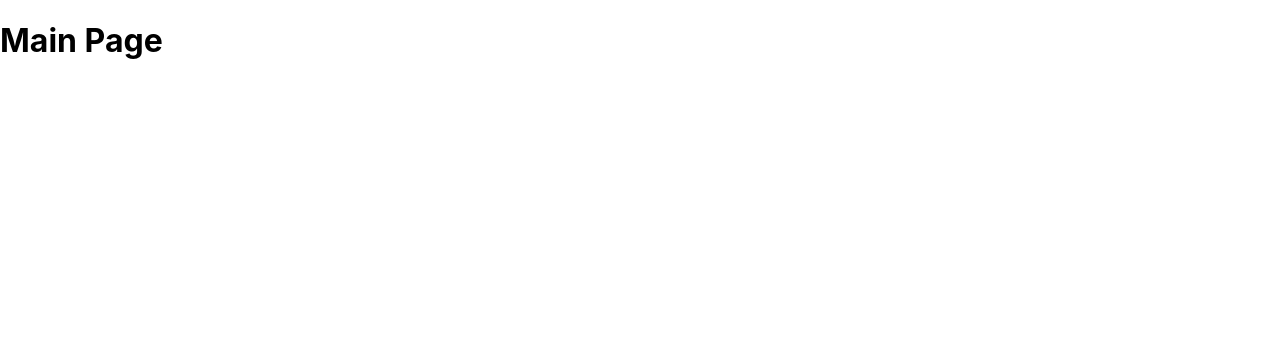
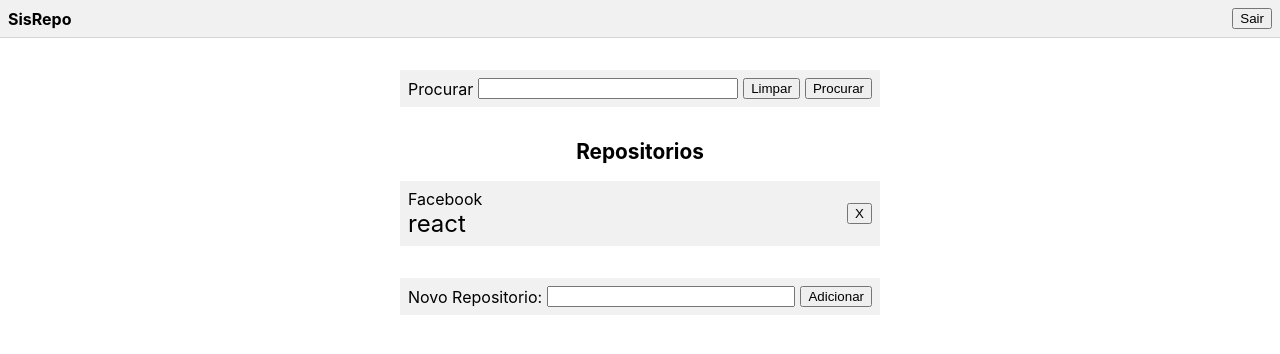
Before and after one commit to RogerioJunior/Study-Project-RepositoryManagementGit, a React (Create React App) app in the folder frontend/: page / in a window 1280 px wide. Shown: the top 354 px of the page. Built offline with nearby package versions, Linux system fonts and the light colour scheme; the HTML template or start-up script is replaced by a standard one.

Commit message:
code main page

```diff
--- a/frontend/src/pages/MainPage/index.jsx
+++ b/frontend/src/pages/MainPage/index.jsx
@@ -1,7 +1,63 @@
 import React from "react";
 
-const MainPage = () => (
-    <h1>Main Page</h1>
-)
+import "./styles.css";
+
+const MainPage = () => {
+  const handleLogout = () => {
+    console.log("logout");
+  };
+
+  const handleSearch = (query) => {
+    console.log("query", query);
+  };
+
+  const handleClear = () => {
+    console.log("clear");
+  };
+
+  const handleDeleteRepo = () => {
+    console.log("delete repo");
+  }
+
+  const handleAddRepo = () => {
+    console.log("add repo")
+  }
+
+  return (
+    <div id="main">
+      <div className="nav">
+        <h1 className="logo">SisRepo</h1>
+        <button onClick={handleLogout}>Sair</button>
+      </div>
+
+      <div className="search">
+        <label htmlFor="query">Procurar</label>
+        <input type="search" name="query" id="query" />
+        <button onClick={handleClear}>Limpar</button>
+        <button onClick={handleSearch}>Procurar</button>
+      </div>
+
+      <div className="repositories">
+        <h2 className="title">Repositorios</h2>
+
+        <ul className="list">
+          <li className="item">
+            <div className="info">
+              <div className="owner">Facebook</div>
+              <div className="name">react</div>
+            </div>
+            <button onClick={handleDeleteRepo}>X</button>
+          </li>
+        </ul>
+
+        <div className="new">
+            <label htmlFor="new-repo">Novo Repositorio:</label>
+            <input type="url" name="new-repo" id="new-repo" />
+            <button onClick={handleAddRepo}>Adicionar</button>
+        </div>
+      </div>
+    </div>
+  );
+};
 
 export default MainPage;
--- /dev/null
+++ b/frontend/src/pages/MainPage/styles.css
@@ -0,0 +1,68 @@
+#main .nav {
+    display: flex;
+    align-items: center;
+    background-color: #f1f1f1;
+    border-bottom: 1px solid #d5d5d5;
+    padding: .5rem;
+}
+
+#main .nav .logo {
+   flex: 1;
+   font-size: 1rem;
+   margin: 0;
+}
+
+#main .search,
+#main .new {
+    display: flex;
+    align-items: center;
+    gap: 5px;
+    background-color: #f1f1f1;
+    max-width: 480px;
+    margin: 2rem auto;
+    padding: .5rem;
+}
+
+#main label {
+    flex-shrink: 0;
+}
+
+#main input {
+    width: 100%;
+}
+
+#main .repositories {
+    max-width: 480px;
+    margin: 1rem auto;
+}
+
+#main .repositories .title {
+    font-size: 1.3rem;
+    text-align: center;
+}
+
+#main .repositories .list {
+    list-style: none;
+    margin: 0;
+    padding: 0;
+}
+
+#main .repositories .item {
+    display: flex;
+    align-items: center;
+    background-color: #f1f1f1;
+    border-bottom: 1px solid #d5d5d5;
+    padding: .5rem;
+}
+
+#main .repositories .item:last-child {
+    border-bottom: none;
+}
+
+#main .repositories .item .info {
+    flex: 1;
+}
+
+#main .repositories .item .name {
+    font-size: 1.5rem;
+}
```
